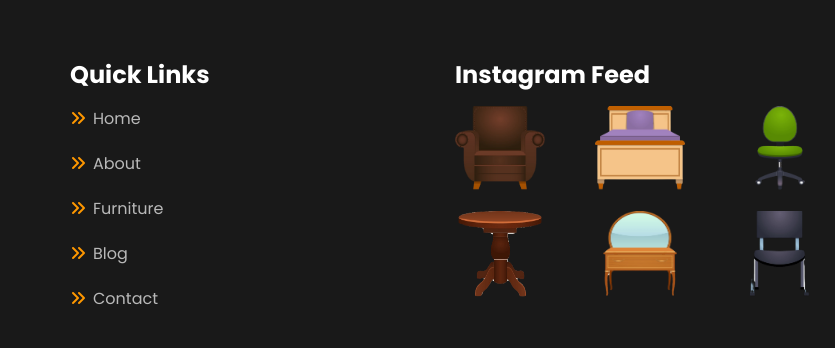
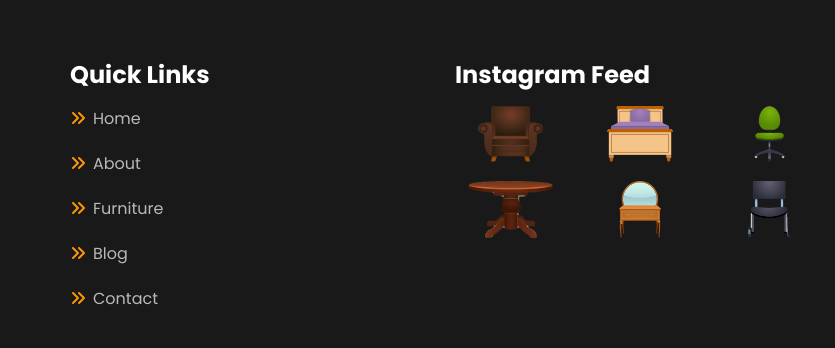
Before and after one commit to YouseFAdeL53/Edgecut, a plain HTML site: page index.html in a window 1280 px wide. Shown: the part 4471-4819 px from the top of the page, 0-835 px from the left. Drawn offline with Linux system fonts and the light colour scheme.

Commit message:
Update style.css

```diff
--- a/CSS/style.css
+++ b/CSS/style.css
@@ -1028,8 +1028,10 @@ footer .content .box .images {
 }
 
 footer .content .box .images img {
-  width: 90px;
-  height: 90px;
+  flex-basis: 30%;
+  width: 60px;
+  height: 60px;
+  object-fit: contain;
 }
 
 
```
